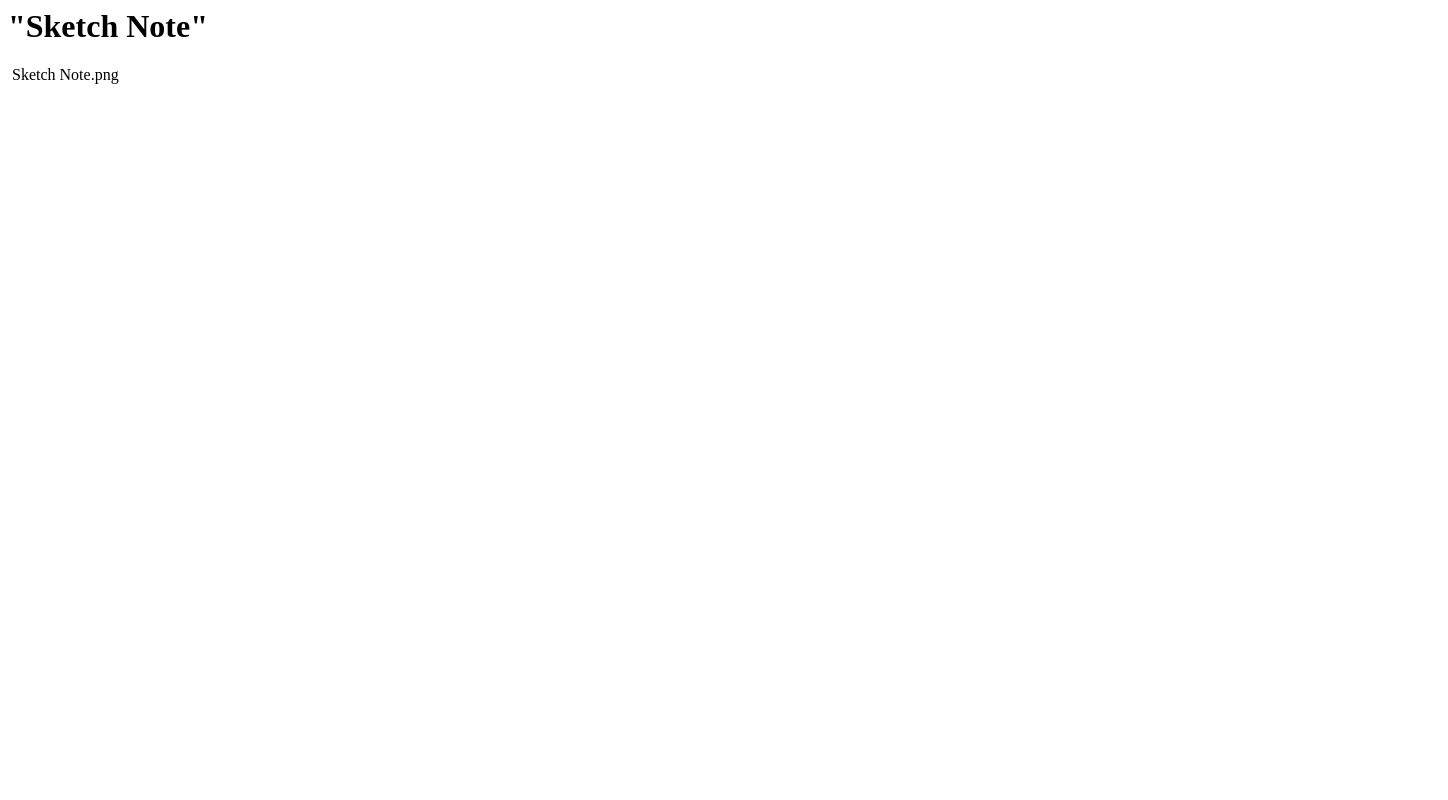
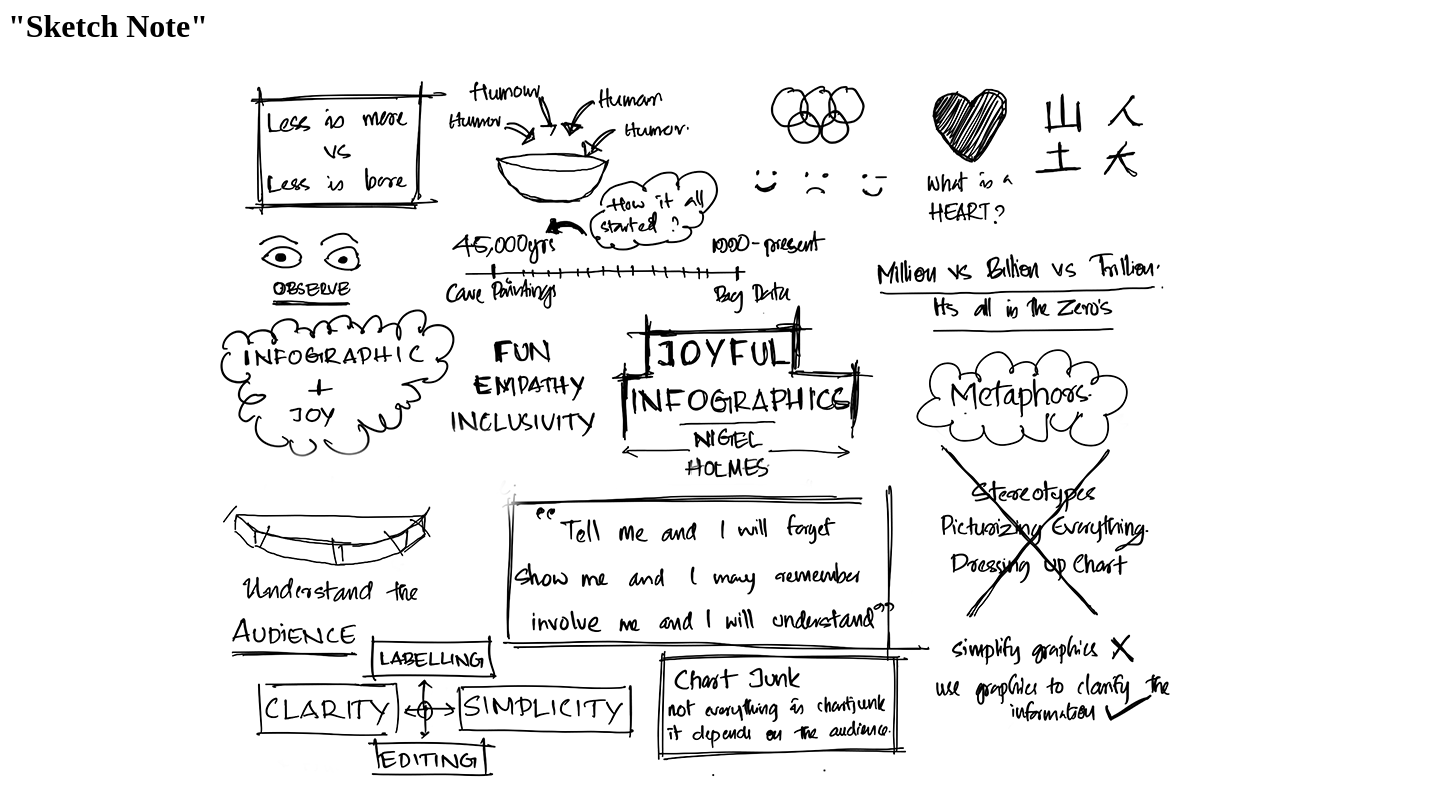
Before and after one commit to Choy-An/Aswanth, a plain HTML site: page sketchnote.html in a window 1280 px wide. Shown: the whole page, 1448 px wide, since content can reach past the window. Drawn offline with Linux system fonts and the light colour scheme.

Commit message:
Update sketchnote.html

```diff
--- a/sketchnote.html
+++ b/sketchnote.html
@@ -1,7 +1,7 @@
 <html>
     <body>
         <h1>"Sketch Note"</h1>
-        <img src> Sketch Note.png </img src>
+        <img src =  'Sketch Note.png' ></img src>
 
     </body>
 </html>
```
